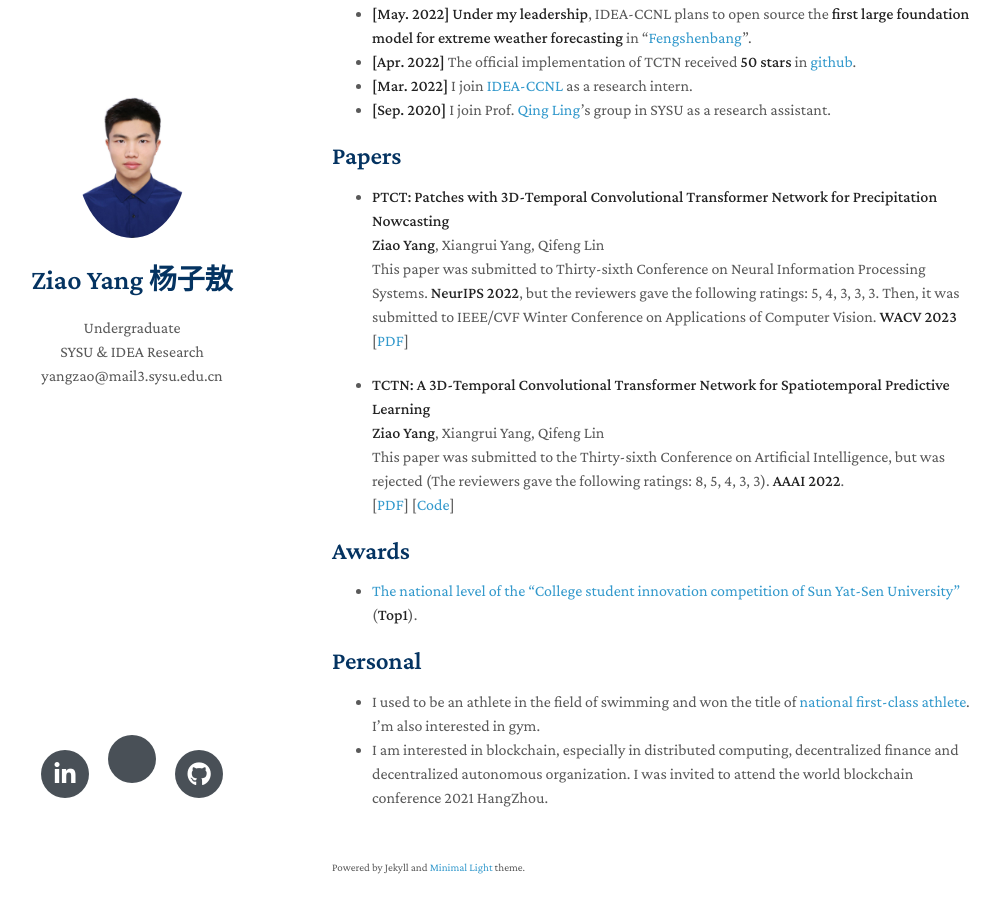
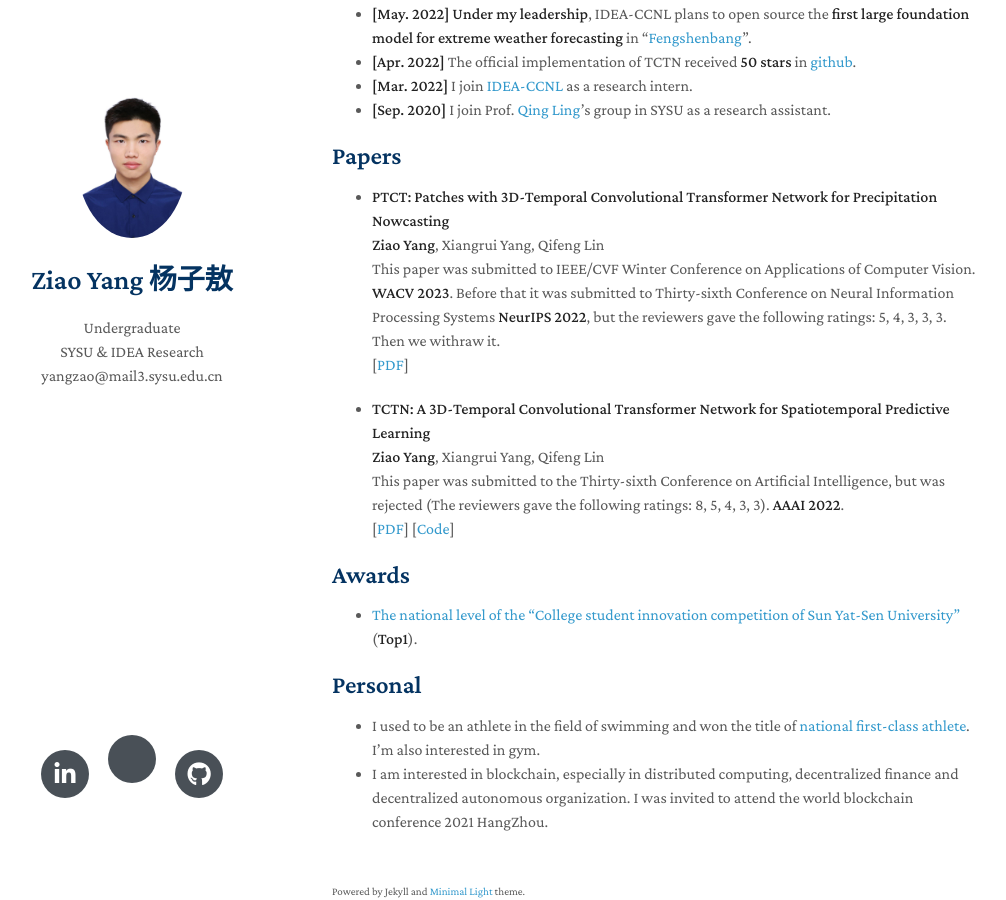
Before and after one commit to yangziao56/homepage, a Jekyll site: the page built from index.md, in a window 1280 px wide and 900 px high, scrolled down 564 px. Shown: the whole window, without its empty margins (138-1144 px from the left). Built offline with Jekyll 4.4.1, drawn with Linux system fonts in a browser that asks for light colours; nearby versions of some CDN libraries; a style sheet for code colours, icons or effects is not loaded; our own code applies the rules of GitHub Pages for plain Markdown files.

Commit message:
Update index.md
Signed-off-by: Ziao Yang <70676524+yangziao56@users.noreply.github.com>

```diff
--- a/index.md
+++ b/index.md
@@ -31,7 +31,8 @@
   <br>
   **Ziao Yang**, Xiangrui Yang, Qifeng Lin
   <br>
-  This paper was submitted to Thirty-sixth Conference on Neural Information Processing Systems. **NeurIPS 2022**, but the reviewers gave the following ratings: 5, 4, 3, 3, 3. Then, it was submitted to IEEE/CVF Winter Conference on Applications of Computer Vision. **WACV 2023**
+  This paper was submitted to IEEE/CVF Winter Conference on Applications of Computer Vision. **WACV 2023**.
+  Before that it was submitted to Thirty-sixth Conference on Neural Information Processing Systems **NeurIPS 2022**, but the reviewers gave the following ratings: 5, 4, 3, 3, 3. Then we withraw it.
   <br>
   [[PDF](https://arxiv.org/pdf/2112.01085v2.pdf)]
 
```
